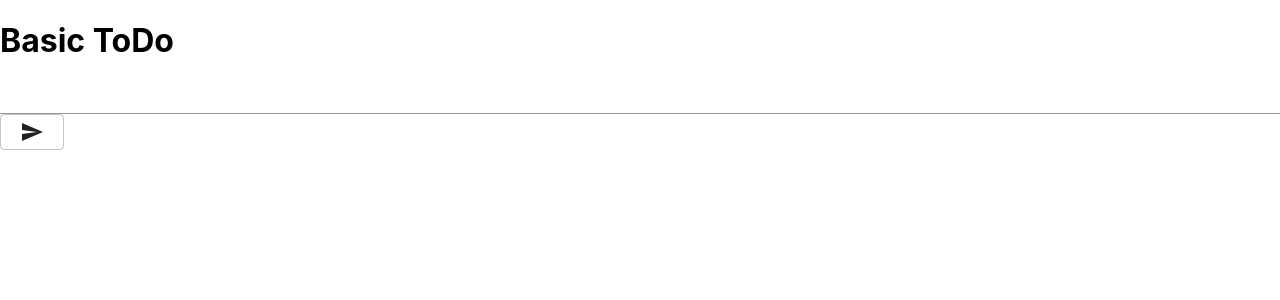
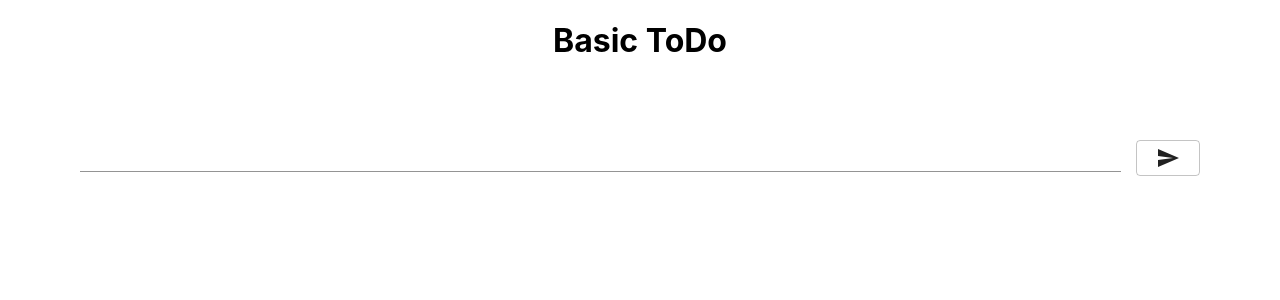
Before and after one commit to dede999/basic-todo-app, a React (Create React App) app: page / in a window 1280 px wide. Shown: the top 300 px of the page. Built offline with nearby package versions, Linux system fonts and the light colour scheme.

Commit message:
UI improvemennts

```diff
--- a/src/App.sass
+++ b/src/App.sass
@@ -0,0 +1,16 @@
+#root
+  h1
+    text-align: center
+
+  .container
+    margin: 10vh
+    display: flex
+    flex-direction: column
+    justify-content: space-between
+    .content
+      .title-box
+        display: flex
+        flex-direction: row
+        justify-content: space-between
+        .MuiButton-outlined
+          margin-left: 15px
--- a/src/App.tsx
+++ b/src/App.tsx
@@ -80,7 +80,7 @@ class App extends React.Component {
           <ToDoContext.Consumer>
             {({ task_list, add_task }) => (
               <div className="content">
-                <div className="title_box">
+                <div className="title-box">
                   <Input
                     defaultValue={this.state.title}
                     name="title"
```
